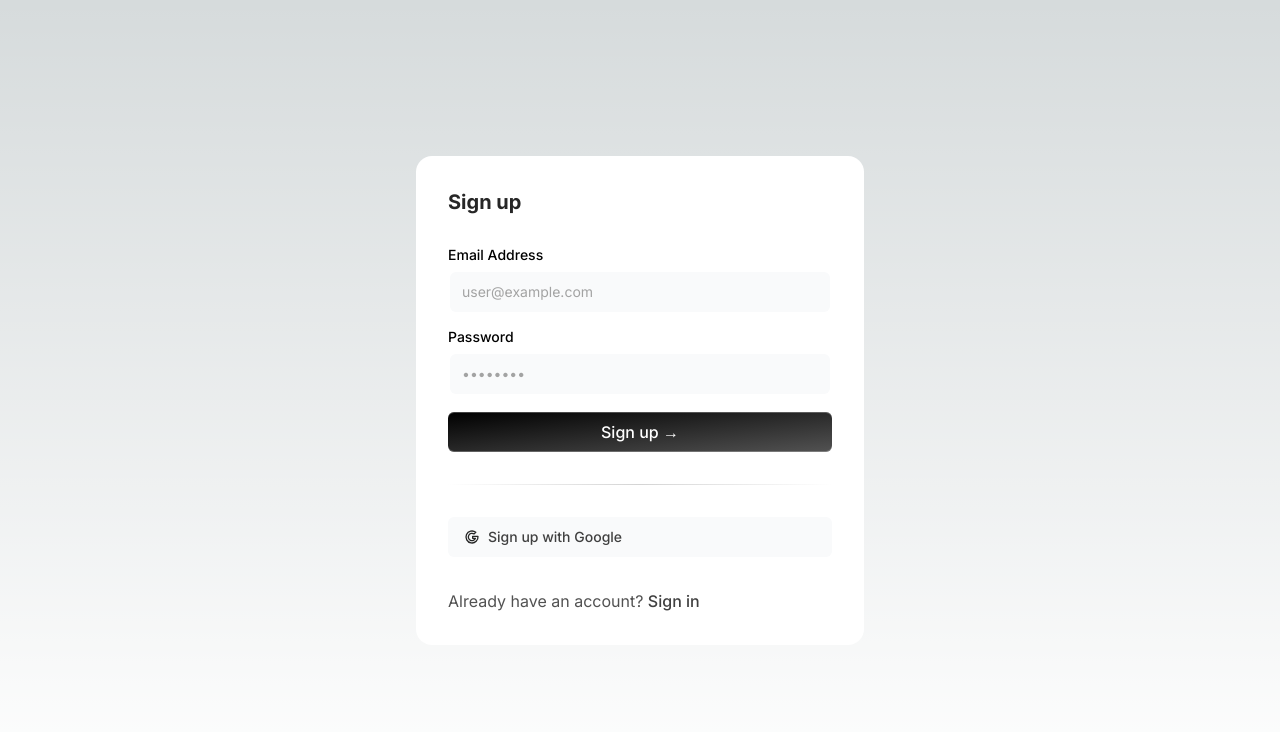
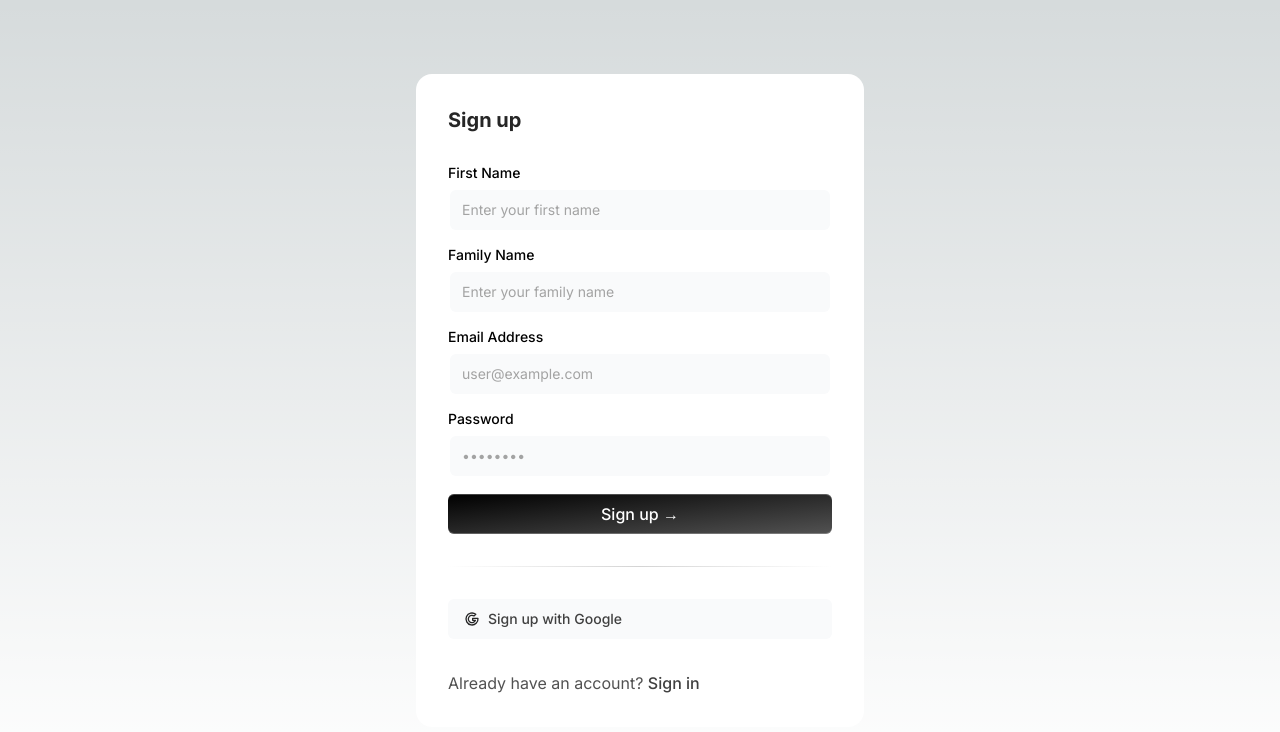
Before and after one commit to Web-Team-Project/Virtual-Wallet-FE, a Next.js app: page /register in a window 1280 px wide. Shown: the top 732 px of the page. Built offline with nearby package versions, Linux system fonts and the light colour scheme.

Commit message:
sign up form updated

```diff
--- a/src/app/cards/card_page.tsx
+++ b/src/app/cards/card_page.tsx
@@ -1,13 +1,13 @@
-import React, { useEffect, useState } from 'react';
-import CreditCard from '@/app/components/credit_card';
-import { BackgroundGradient } from '@/app/components/ui/background-gradient';
-import styles from './card_page.module.css';
+import React, { useEffect, useState } from "react";
+import CreditCard from "@/app/components/credit_card";
+import { BackgroundGradient } from "@/app/components/ui/background-gradient";
+import styles from "./card_page.module.css";
 
 const CardsPage: React.FC = () => {
   const [cards, setCards] = useState<any[]>([]);
   const [loading, setLoading] = useState<boolean>(true);
   const [error, setError] = useState<string | null>(null);
-  const [newCard, setNewCard] = useState({ number: '', card_holder: '', exp_date: '', cvv: '', design: 'credit' });
+  const [newCard, setNewCard] = useState({ number: "", card_holder: "", exp_date: "", cvv: "", design: "credit" });
   const [editCard, setEditCard] = useState<any | null>(null);
   const [showButtons, setShowButtons] = useState<string | null>(null);
   const [showCreateForm, setShowCreateForm] = useState<boolean>(false);
@@ -15,22 +15,22 @@ const CardsPage: React.FC = () => {
   useEffect(() => {
     const fetchCards = async () => {
       try {
-        const response = await fetch('http://localhost:8000/api/v1/cards', {
-          method: 'GET',
+        const response = await fetch("http://localhost:8000/api/v1/cards", {
+          method: "GET",
           headers: {
-            'Content-Type': 'application/json',
+            "Content-Type": "application/json",
           },
-          credentials: 'include',
+          credentials: "include",
         });
         const data = await response.json();
         if (Array.isArray(data)) {
           setCards(data);
         } else {
-          setError('Unexpected response format');
+          setError("Unexpected response format");
         }
         setLoading(false);
       } catch (error) {
-        setError('Failed to fetch cards');
+        setError("Failed to fetch cards");
         setLoading(false);
       }
     };
@@ -40,35 +40,35 @@ const CardsPage: React.FC = () => {
 
   const handleCreateCard = async () => {
     try {
-      const response = await fetch('http://localhost:8000/api/v1/cards', {
-        method: 'POST',
+      const response = await fetch("http://localhost:8000/api/v1/cards", {
+        method: "POST",
         headers: {
-          'Content-Type': 'application/json',
+          "Content-Type": "application/json",
         },
-        credentials: 'include',
+        credentials: "include",
         body: JSON.stringify(newCard),
       });
       const data = await response.json();
       if (data && data.id) {
         setCards([...cards, data]);
-        setNewCard({ number: '', card_holder: '', exp_date: '', cvv: '', design: 'credit' });
+        setNewCard({ number: "", card_holder: "", exp_date: "", cvv: "", design: "credit" });
         setShowCreateForm(false);
       } else {
-        setError('Failed to create card');
+        setError("Failed to create card");
       }
     } catch (error) {
-      setError('Error creating card');
+      setError("Error creating card");
     }
   };
 
   const handleUpdateCard = async (cardId: string) => {
     try {
       const response = await fetch(`http://localhost:8000/api/v1/cards/${cardId}`, {
-        method: 'PUT',
+        method: "PUT",
         headers: {
-          'Content-Type': 'application/json',
+          "Content-Type": "application/json",
         },
-        credentials: 'include',
+        credentials: "include",
         body: JSON.stringify(editCard),
       });
       const data = await response.json();
@@ -76,25 +76,25 @@ const CardsPage: React.FC = () => {
         setCards(cards.map(card => (card.id === cardId ? data : card)));
         setEditCard(null);
       } else {
-        setError('Failed to update card');
+        setError("Failed to update card");
       }
     } catch (error) {
-      setError('Error updating card');
+      setError("Error updating card");
     }
   };
 
   const handleDeleteCard = async (cardId: string) => {
     try {
       await fetch(`http://localhost:8000/api/v1/cards/${cardId}`, {
-        method: 'DELETE',
+        method: "DELETE",
         headers: {
-          'Content-Type': 'application/json',
+          "Content-Type": "application/json",
         },
-        credentials: 'include',
+        credentials: "include",
       });
       setCards(cards.filter(card => card.id !== cardId));
     } catch (error) {
-      setError('Error deleting card');
+      setError("Error deleting card");
     }
   };
 
@@ -111,7 +111,7 @@ const CardsPage: React.FC = () => {
   }
 
   const handleGoBack = () => {
-    window.history.back(); // Fallback mechanism to handle navigation if useRouter is not available
+    window.history.back();
   };
 
   return (
@@ -146,8 +146,8 @@ const CardsPage: React.FC = () => {
                         onClick={() => setEditCard(card)}
                         className="bg-black text-white px-4 py-2 rounded-full relative overflow-hidden"
                       >
-                        <span className="absolute inset-0 rounded-full bg-[image:radial-gradient(75%_100%_at_50%_0%,rgba(255,255,0,0.6)_25%,rgba(255,255,0,0)_75%)] opacity-0 transition-opacity duration-500 group-hover:opacity-100"></span>
-                        <span className="relative z-10">Edit</span>
+                        <span className="absolute inset-0 rounded-full bg-[image:radial-gradient(75%_100%_at_50%_0%,rgba(255,165,0,0.6)_25%,rgba(255,165,0,0)_75%)] opacity-0 transition-opacity duration-500 group-hover:opacity-100"></span>
+                        <span className="relative z-10">Update Card</span>
                       </button>
                     </div>
                     <div className="relative group">
@@ -156,7 +156,7 @@ const CardsPage: React.FC = () => {
                         className="bg-black text-white px-4 py-2 rounded-full relative overflow-hidden"
                       >
                         <span className="absolute inset-0 rounded-full bg-[image:radial-gradient(75%_100%_at_50%_0%,rgba(255,0,0,0.6)_25%,rgba(255,0,0,0)_75%)] opacity-0 transition-opacity duration-500 group-hover:opacity-100"></span>
-                        <span className="relative z-10">Delete</span>
+                        <span className="relative z-10">Delete Card</span>
                       </button>
                     </div>
                   </div>
@@ -170,8 +170,7 @@ const CardsPage: React.FC = () => {
             onClick={() => setShowCreateForm(!showCreateForm)}
             className="rounded-full px-4 py-2 text-white bg-black border-2 border-white text-xs font-bold dark:bg-zinc-800 mb-6 relative overflow-hidden"
           >
-            <span className="absolute inset-0 rounded-full bg-[image:radial-gradient(75%_100%_at_50%_0%,rgba(0,255,0,0.6)_25%,rgba(0,255,0,0)_75%)] opacity-0 transition-opacity duration-500 group-hover:opacity-100"></span>
-            <span className="relative z-10">{showCreateForm ? 'Hide Form' : 'Create New Card'}</span>
+            <span className="relative z-10">{showCreateForm ? "Hide Form" : "Create New Card"}</span>
           </button>
         </div>
         {showCreateForm && (
@@ -266,10 +265,14 @@ const CardsPage: React.FC = () => {
               </select>
               <button
                 onClick={() => handleUpdateCard(editCard.id)}
-                className="mt-2 bg-black text-white px-4 py-2 rounded-full w-full relative overflow-hidden"
-              >
-                <span className="absolute inset-0 rounded-full bg-[image:radial-gradient(75%_100%_at_50%_0%,rgba(0,255,0,0.6)_25%,rgba(0,255,0,0)_75%)] opacity-0 transition-opacity duration-500 group-hover:opacity-100"></span>
-                <span className="relative z-10">Update Card</span>
+                className="bg-slate-800 no-underline group cursor-pointer relative shadow-2xl shadow-zinc-900 rounded-full p-px text-xs font-semibold leading-6 text-white inline-block w-[150px] h-[35px]"
+                >
+                    <span className="absolute inset-0 overflow-hidden rounded-full">
+                      <span className="absolute inset-0 rounded-full bg-[image:radial-gradient(75%_100%_at_50%_0%,rgba(255,165,0,0.6)_25%,rgba(255,165,0,0)_75%)] opacity-0 transition-opacity duration-500 group-hover:opacity-100"></span>
+                    </span>
+                    <div className="flex justify-center z-10 rounded-full bg-zinc-950 py-0.5 px-4 ring-1 ring-white/10 ">
+                        <span>Update</span>
+                    </div>
               </button>
             </div>
           </BackgroundGradient>
--- a/src/app/cards/page.tsx
+++ b/src/app/cards/page.tsx
@@ -1,5 +1,4 @@
 "use client";
-
 import React from 'react';
 import CardsPage from "@/app/cards/card_page";
 
--- a/src/app/register/page.tsx
+++ b/src/app/register/page.tsx
@@ -10,6 +10,8 @@ import { IconBrandGoogle } from "@tabler/icons-react";
 export default function SignupForm() {
   const [email, setEmail] = useState("");
   const [hashed_password, setPassword] = useState("");
+  const [given_name, setGivenName] = useState("");
+  const [family_name, setFamilyName] = useState("");
   const router = useRouter();
 
   const handleSubmit = async (e: React.FormEvent<HTMLFormElement>) => {
@@ -22,7 +24,7 @@ export default function SignupForm() {
           "Content-Type": "application/json",
         },
         credentials: "include",
-        body: JSON.stringify({ email, hashed_password }),
+        body: JSON.stringify({ given_name, family_name, email, hashed_password }),
       });
 
       if (!response.ok) {
@@ -51,6 +53,28 @@ export default function SignupForm() {
 
         <form className="my-8" onSubmit={handleSubmit}>
           <LabelInputContainer className="mb-4">
+            <Label htmlFor="givenName">First Name</Label>
+            <Input
+              id="givenName"
+              placeholder="Enter your first name"
+              type="text"
+              value={given_name}
+              onChange={(e) => setGivenName(e.target.value)}
+            />
+          </LabelInputContainer>
+
+          <LabelInputContainer className="mb-4">
+            <Label htmlFor="familyName">Family Name</Label>
+            <Input
+              id="familyName"
+              placeholder="Enter your family name"
+              type="text"
+              value={family_name}
+              onChange={(e) => setFamilyName(e.target.value)}
+            />
+          </LabelInputContainer>
+
+          <LabelInputContainer className="mb-4">
             <Label htmlFor="email">Email Address</Label>
             <Input
               id="email"
@@ -60,6 +84,7 @@ export default function SignupForm() {
               onChange={(e) => setEmail(e.target.value)}
             />
           </LabelInputContainer>
+
           <LabelInputContainer className="mb-4">
             <Label htmlFor="password">Password</Label>
             <Input
@@ -97,10 +122,8 @@ export default function SignupForm() {
         <div className="mt-4 text-neutral">
           <p className="text-neutral-600 dark:text-neutral-300">
             Already have an account?{" "}
-            <Link href="/login">
-              <span className="text-neutral-700 dark:text-cyan-500 font-medium">
-                Sign in
-              </span>
+            <Link href="/login" passHref>
+              <span className="text-neutral-700 dark:text-cyan-500 font-medium cursor-pointer">Sign in</span>
             </Link>
           </p>
         </div>
@@ -131,3 +154,24 @@ const LabelInputContainer = ({
     </div>
   );
 };
+
+const SocialButton = ({
+  icon,
+  label,
+}: {
+  icon: JSX.Element;
+  label: string;
+}) => {
+  return (
+    <button
+      className="relative group/btn flex space-x-2 items-center justify-start px-4 w-full text-black rounded-md h-10 font-medium shadow-input bg-gray-50 dark:bg-zinc-900 dark:shadow-[0px_0px_1px_1px_var(--neutral-800)]"
+      type="button"
+    >
+      {icon}
+      <span className="text-neutral-700 dark:text-neutral-300 text-sm">
+        {label}
+      </span>
+      <BottomGradient />
+    </button>
+  );
+};
```
